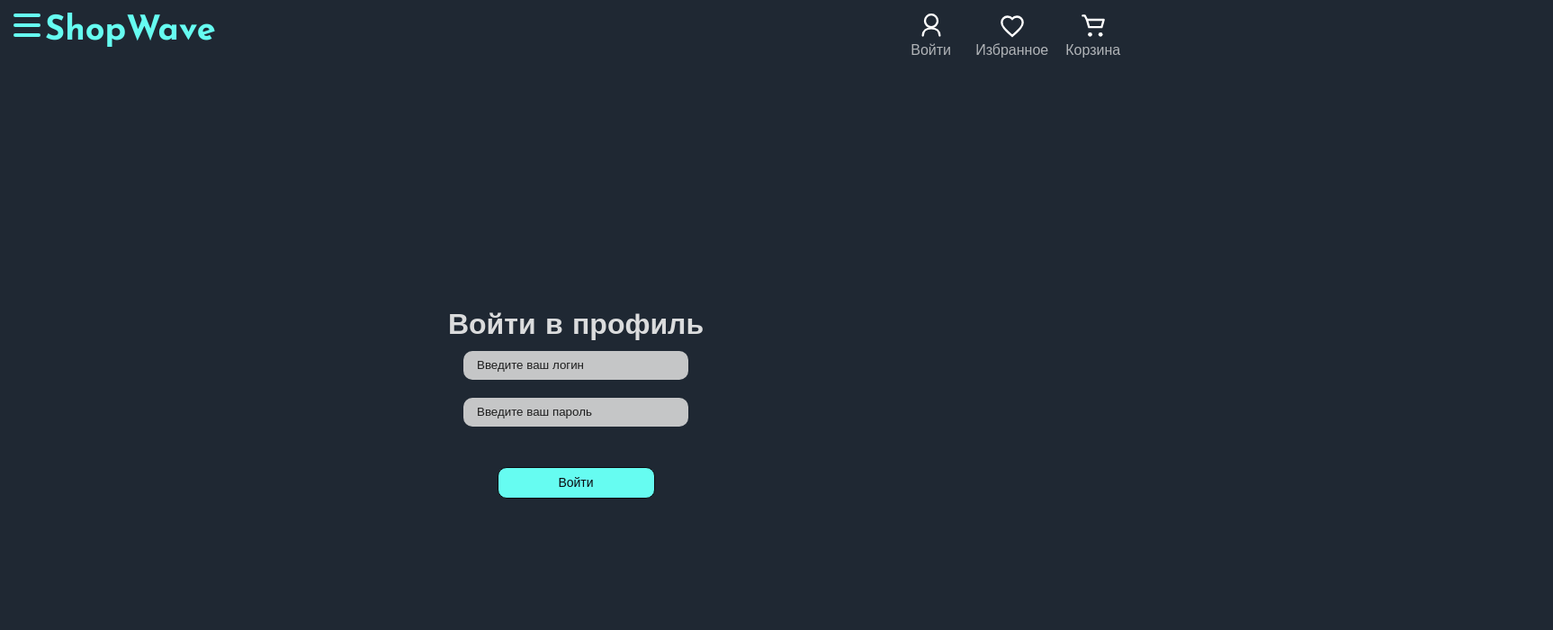
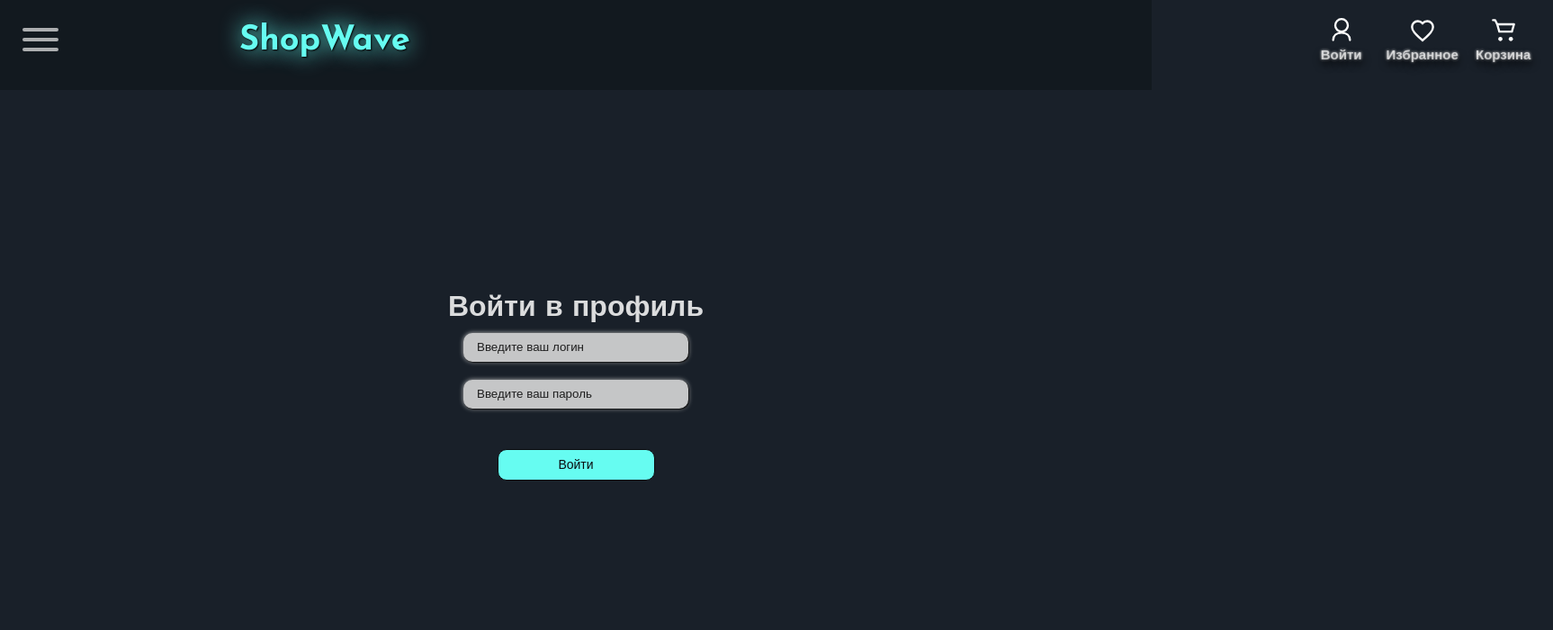
Before and after one commit to ElusiveJoe60/KyotoRepository, a React (Create React App) app: page /login in a window 1280 px wide. Shown: the top 700 px of the page at 90% size, 1726 px wide, since content can reach past the window. Built offline with nearby package versions, Linux system fonts and the light colour scheme; a web font is replaced by a local one.

Commit message:
final_version

```diff
--- a/src/UI/Navbar/Navbar.jsx
+++ b/src/UI/Navbar/Navbar.jsx
@@ -5,7 +5,6 @@ import buyIcon from "../../images/buyIcon.svg"
 import favoriteIcon from "../../images/favoriteIcon.svg"
 import { Link } from "react-router-dom";
 import { AuthContext } from "../../context";
-import MyButton from "../button/MyButton";
 import { useSelector } from "react-redux";
 
 const Navbar = () => {
@@ -14,7 +13,7 @@ const Navbar = () => {
     const {isAuth} = useContext(AuthContext)
 
     return (
-        <div>
+        <div className="main">
             <MyMenu/>
             <div className="navbar">
             <div className="navbar_buttons_container">
@@ -27,12 +26,12 @@ const Navbar = () => {
                             {isAuth
                                 ?
                                 <Link to="/login" className="login_link">
-                                    <img src={loginIcon} alt="Войти в личный кабинет"/>
+                                    <img src={loginIcon} alt="Войти в личный кабинет" className="navbar__links__items__list_img"/>
                                     <p className="text">Профиль</p>
                                 </Link>
                                 :
                                 <Link to="/login" className="login_link">
-                                    <img src={loginIcon} alt="Войти в личный кабинет"/>
+                                    <img src={loginIcon} alt="Войти в личный кабинет" className="navbar__links__items__list_img"/>
                                     <p className="text">Войти</p>
                                 </Link>
                             }
@@ -47,7 +46,7 @@ const Navbar = () => {
                         <li className="navbar__links__items__list">
                             <Link to="/basket" className="basket_link">
                                 {products.length > 0 && <span className="count_item">{products.length}</span>}
-                                <img src={buyIcon} alt="Перейти на страницу с корзиной"/>
+                                <img src={buyIcon} alt="Перейти на страницу с корзиной" className="navbar__links__items__list_img"/>
                                 <p className="text">Корзина</p>
                             </Link>
                         </li>
--- a/src/UI/input/MyInput.module.css
+++ b/src/UI/input/MyInput.module.css
@@ -7,6 +7,7 @@
     background-color: #C5C6C7;
     border-radius: 10px;
     color: black;
+    box-shadow: 1px 1px 2px black, 0 0 0.4em #C5C6C7;
 }
 
 .myInput::placeholder {
--- a/src/UI/menu/MyMenu.module.css
+++ b/src/UI/menu/MyMenu.module.css
@@ -6,10 +6,10 @@
 .burger {
     cursor: pointer;
     position: fixed;
-    left: 15px;
-    top: 15px;
+    left: 25px;
+    top: 31px;
     background: transparent;
-    width: 30px;
+    width: 40px;
     height: 26px;
     z-index: 10;
 }
@@ -22,12 +22,12 @@
     width: 100%;
     height: 4px;
     border-radius: 10px;
-    background: #66FCF1;
+    background: rgba(255, 255, 255, 0.65);
 }
 
 .burger::before {
     top: 0;
-    box-shadow: 0 11px 0 #66FCF1;
+    box-shadow: 0 11px 0 rgba(255, 255, 255, 0.65);
     transition: box-shadow .3s .15s, top .3s .15s, transform .3s;
 }
 
@@ -53,30 +53,38 @@
     top: 0;
     left: 0;
     position: fixed;
-    display: grid;
+    display: flex;
+    flex-direction: column;
+    justify-content: center;
+    align-items: center;
     gap: 12px;
-    padding: 74px 0;
+    padding: 115px 0;
     margin: 0;
-    background: #1a1c25;
+    background: transparent;
     list-style-type: none;
     transform: translateX(-100%);
     transition: .3s;
-    width: 200px;
+    width: 375px;
     border-radius: 0 15px 15px 15px;
 }
 
 .menu_item {
+    width: 200px;
     display: block;
     padding: 8px;
     font-family: "Josefin Sans", sans-serif;
     color: #C5C6C7;
     font-size: 18px;
+    font-weight: 600;
     text-align: center;
     text-decoration: none;
+    border: 1px solid #C5C6C7;
+    border-radius: 15px;
+    box-shadow: 1px 1px 2px black, 0 0 0.5em #C5C6C7;
 }
 
 .menu_item:hover {
-    background: rgba(255,255,255,.2);
+    background: rgba(196, 173, 173, 0.2);
 }
 
 .burger_checkbox:checked ~ .menu_list {
--- a/src/UI/select/MySelect.module.css
+++ b/src/UI/select/MySelect.module.css
@@ -4,6 +4,7 @@
     background-color: #C5C6C7;
     border: none;
     border-radius: 10px;
+    box-shadow: 1px 1px 2px black, 0 0 0.35em #C5C6C7;
 }
 
 .MySelect option {
--- a/src/styles/App.css
+++ b/src/styles/App.css
@@ -6,7 +6,7 @@
 
 html, body {
     height: 100%;
-    background-color: #1F2833;
+    background-color: #192029;
     display: flex;
     flex-direction: column;
 }
@@ -21,26 +21,32 @@ html, body {
     position: relative;
 }
 
+.main {
+    width: 100%;
+    background-color: #12191f;
+    margin-bottom: 30px;
+}
+
 .navbar {
     flex-shrink: 0;
     width: 100%;
     max-width: 1200px;
-    height: 60px;
-    margin: 10px auto 80px;
+    height: 30px;
+    margin: 30px 20%;
     display: flex;
     align-items: center;
     position: relative;
     z-index: 0;
     padding: 5px 10px 5px 10px;
-    margin-bottom: 80px;
+    margin-bottom: 40px;
 }
 
 .navbar__main {
     font-size: 38px;
     color: #66FCF1;
-    margin-right: 60px;
     font-family: "Josefin Sans", sans-serif;
     cursor: pointer;
+    text-shadow: 1px 1px 2px black, 0 0 0.65em #66FCF1;
 }
 
 .navbar__links {
@@ -68,9 +74,15 @@ html, body {
     transition: ease-in-out .1s;
 }
 
+.text {
+    text-shadow: 1px 5px 10px black, 0 0 0.2em #ffffff;
+}
+
 .navbar__links__items__list .text {
     font-family: "Josefin Sans", sans-serif;
     color: rgba(255, 255, 255, 0.65);
+    font-size: 15px;
+    font-weight: 600;
 }
 
 .navbar__links__items__list:hover {
@@ -206,7 +218,7 @@ html, body {
     justify-content: center;
     align-items: center;
     flex-direction: column;
-    background-color: #1F2833;
+    background-color: #192029;
     margin-top: 15%;
 }
 
@@ -492,6 +504,7 @@ html, body {
     margin-right: 100px;
     display: inline;
     white-space: nowrap;
+    text-shadow: 4px 1px 5px black;
 }
 
 .selected_product_item_add_to_busket {
@@ -672,7 +685,8 @@ html, body {
 .navbar_buttons_container {
     display: flex;
     justify-content: space-between;
-    gap: 700px;
+    gap: 1000px;
+    align-items: center;
 }
 
 .products_container, .footer_container {
@@ -771,7 +785,7 @@ html, body {
     gap: 1200px;
     width: 100%;
     height: 100px;
-    background-color: #1a1c25;
+    background-color: #12191F;
     position: relative;
     margin-top: auto;
 }
@@ -780,6 +794,7 @@ html, body {
     font-family: "Josefin Sans", sans-serif;
     color: #C5C6C7;
     font-size: 16px;
+    text-shadow: 1px 1px 2px black, 0 0 0.35em #C5C6C7;
 }
 
 .footer_buttons {
```
